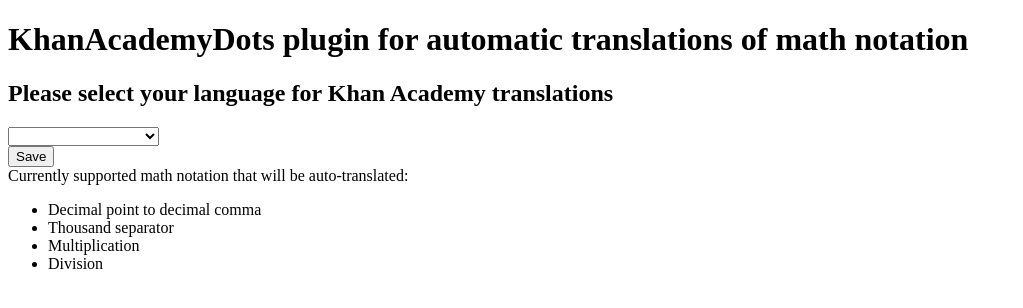
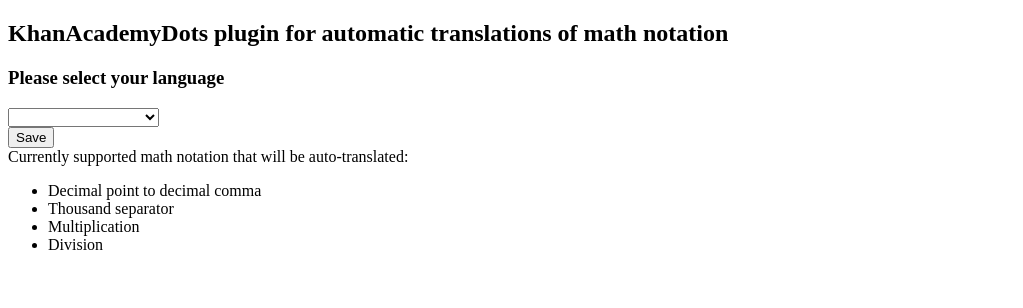
Before and after one commit to Khan/KhanAcademyDots, a browser extension: page options.html in a window 1280 px wide. Shown: the whole page, without its empty margins (0-1023 px from the left). Drawn offline with Linux system fonts and the light colour scheme.

```diff
--- a/options.html
+++ b/options.html
@@ -5,9 +5,9 @@
    <title>KhanAcademyDots Math Translations</title></head>
 <body>
 
-  <h1>KhanAcademyDots plugin for automatic translations of math notation</h1>
+  <h2>KhanAcademyDots plugin for automatic translations of math notation</h2>
 
-  <h2>Please select your language for Khan Academy translations</h2>
+  <h3>Please select your language</h3>
 
 <select id="locale">
  <option value="sq">Albanian</option>
```
Also changed, not shown: manifest.json, 1 other file.
